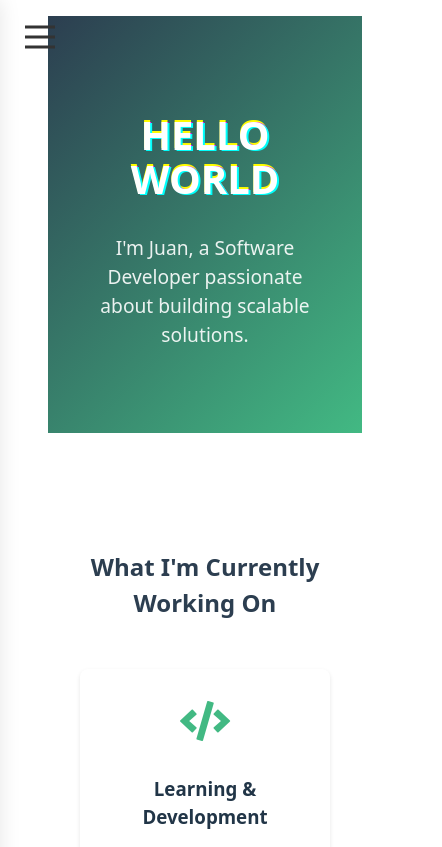
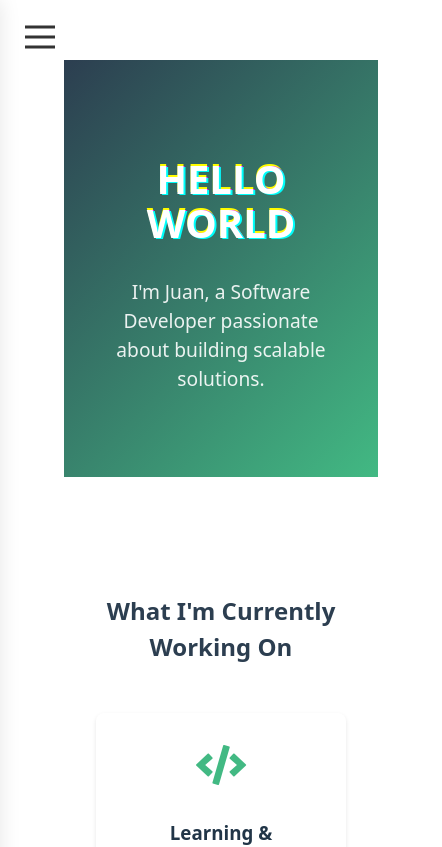
Before and after one commit to juancarlosv2711/static-resume-blog, a Vue app: page / in a window 390 px wide. Shown: the top 847 px of the page, 442 px wide, since content can reach past the window. Built offline with nearby package versions, Linux system fonts and the light colour scheme.

Commit message:
Adding padding on top

```diff
--- a/src/App.vue
+++ b/src/App.vue
@@ -31,7 +31,7 @@ export default {
 
 .content {
   flex: 1;
-  padding: 1rem;
+  padding: 2rem;
   transition: margin-left 0.3s ease;
 }
 
@@ -46,6 +46,7 @@ export default {
 @media (max-width: 768px) {
   .content {
     margin-left: 0;
+    padding-top: 60px;
   }
 }
 </style>
```
